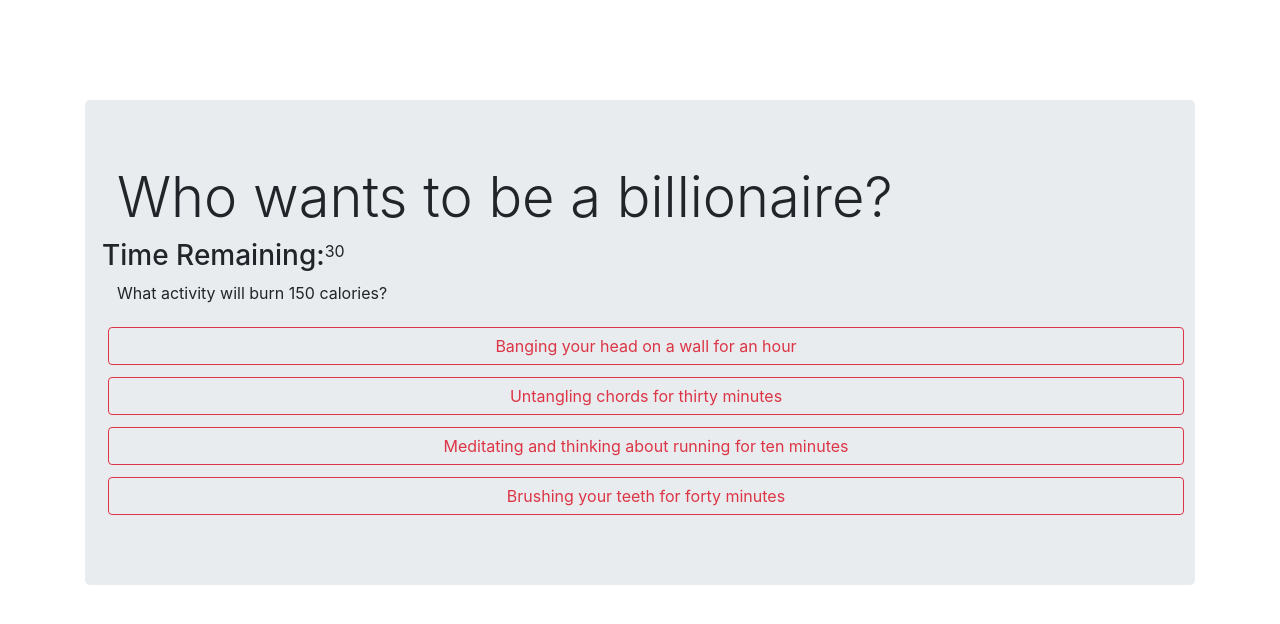
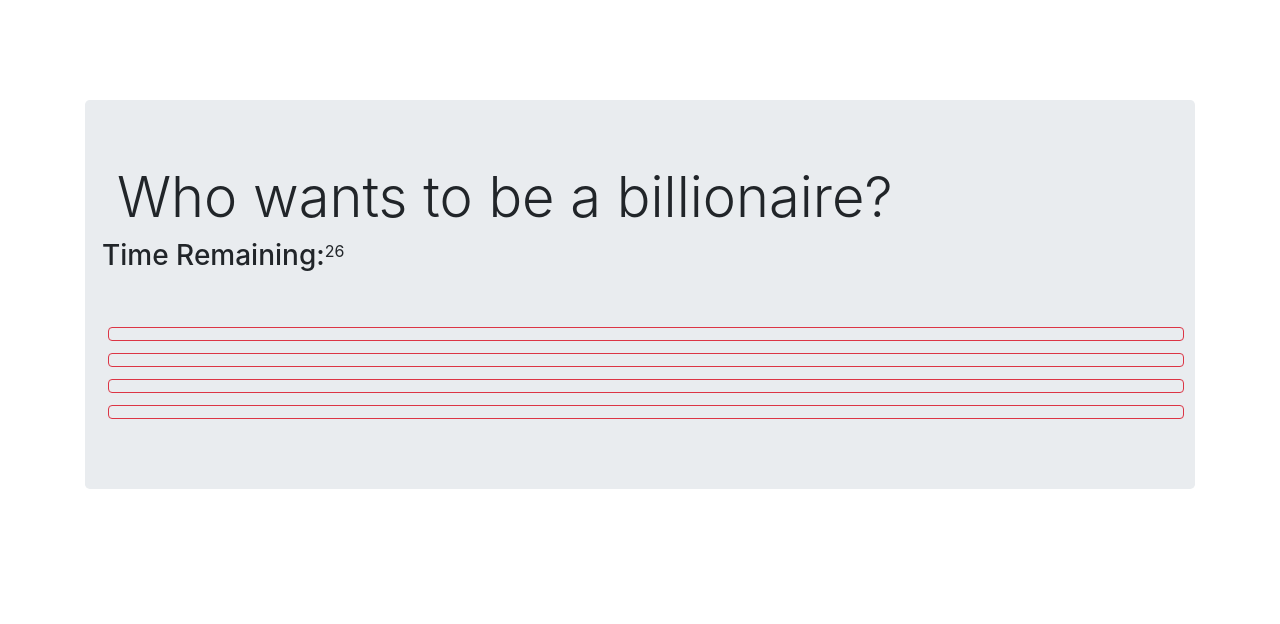
Before and after one commit to StevenCreates/TriviaGame, a plain HTML site: page index.html in a window 1280 px wide. Drawn offline with nearby package versions, Linux system fonts and the light colour scheme.

Commit message:
added some functionality, timer and when clicking loads next question

```diff
--- a/assets/js/app.js
+++ b/assets/js/app.js
@@ -27,7 +27,6 @@ var questionObj = [
         },
         correctAnswer: "a"
       },
-
       {
         question: "What is a flock of crows called?",
         answers: {
@@ -64,16 +63,23 @@ var questionObj = [
 
 //populating questions to html
 function popQue (){
-question = (questionObj[0].question);
+
+
+$( ".btn" ).click(function() {
+var i = 0;
+i++
+
+question = (questionObj[i].question);
 $('#question').append(question);
 console.log(question);
 
-if (question === questionObj[0].question){
-  answer1 = (questionObj[0].answers.a);
-  answer2 = (questionObj[0].answers.b);
-  answer3 = (questionObj[0].answers.c);
-  answer4 = (questionObj[0].answers.d);
-  correctAnswer = (questionObj[0].correctAnswer);
+
+if (question === questionObj[i].question){
+  answer1 = (questionObj[i].answers.a);
+  answer2 = (questionObj[i].answers.b);
+  answer3 = (questionObj[i].answers.c);
+  answer4 = (questionObj[i].answers.d);
+  correctAnswer = (questionObj[i].correctAnswer);
 
   $('#firstan').append(answer1);
   $('#secondan').append(answer2);
@@ -93,13 +99,39 @@ else if (correctAnswer === "c"){
 else if (correctAnswer === "d"){
   $('#fourthan').addClass("correct");
 }
+console.log(correctAnswer);
+
+
+$( ".correct" ).click(function() {
+  alert( "You Guessed it!" );
+
+});
+});
 
 }
 
-console.log(correctAnswer);
 
 popQue();
+
+
 //creating timer
+var timeLeft = 30;
+var elem = document.getElementById('timerdiv');
+var timerId = setInterval(countdown, 1000);
+
+function countdown() {
+    if (timeLeft == -1) {
+        clearTimeout(timerId);
+        timeoutError();
+    } else {
+        elem.innerHTML = timeLeft;
+        timeLeft--;
+    }
+}
+
+function timeoutError() {
+    alert("Took To Long Try Again");
+}
 
 
 //capturing wins and losses
--- a/index.html
+++ b/index.html
@@ -17,9 +17,9 @@
       <h3>
         Time Remaining:
       </h3>
-    <div class="time">30</div>
+      <div id="timerdiv"></div>
     </div>
-
+<br>
     <div class="row">
     <p class="col-md-12" id="question">
     </p>
```
